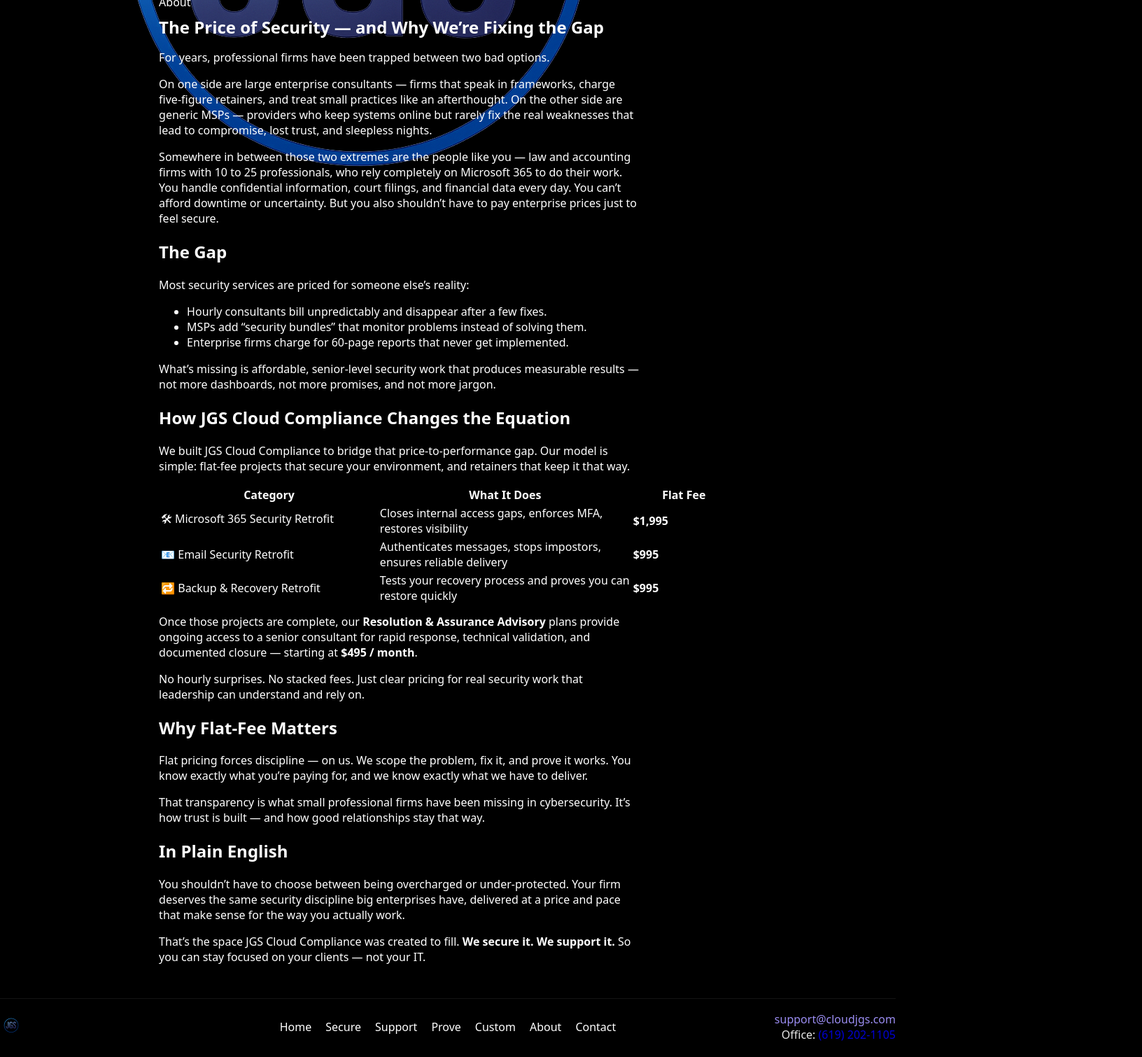
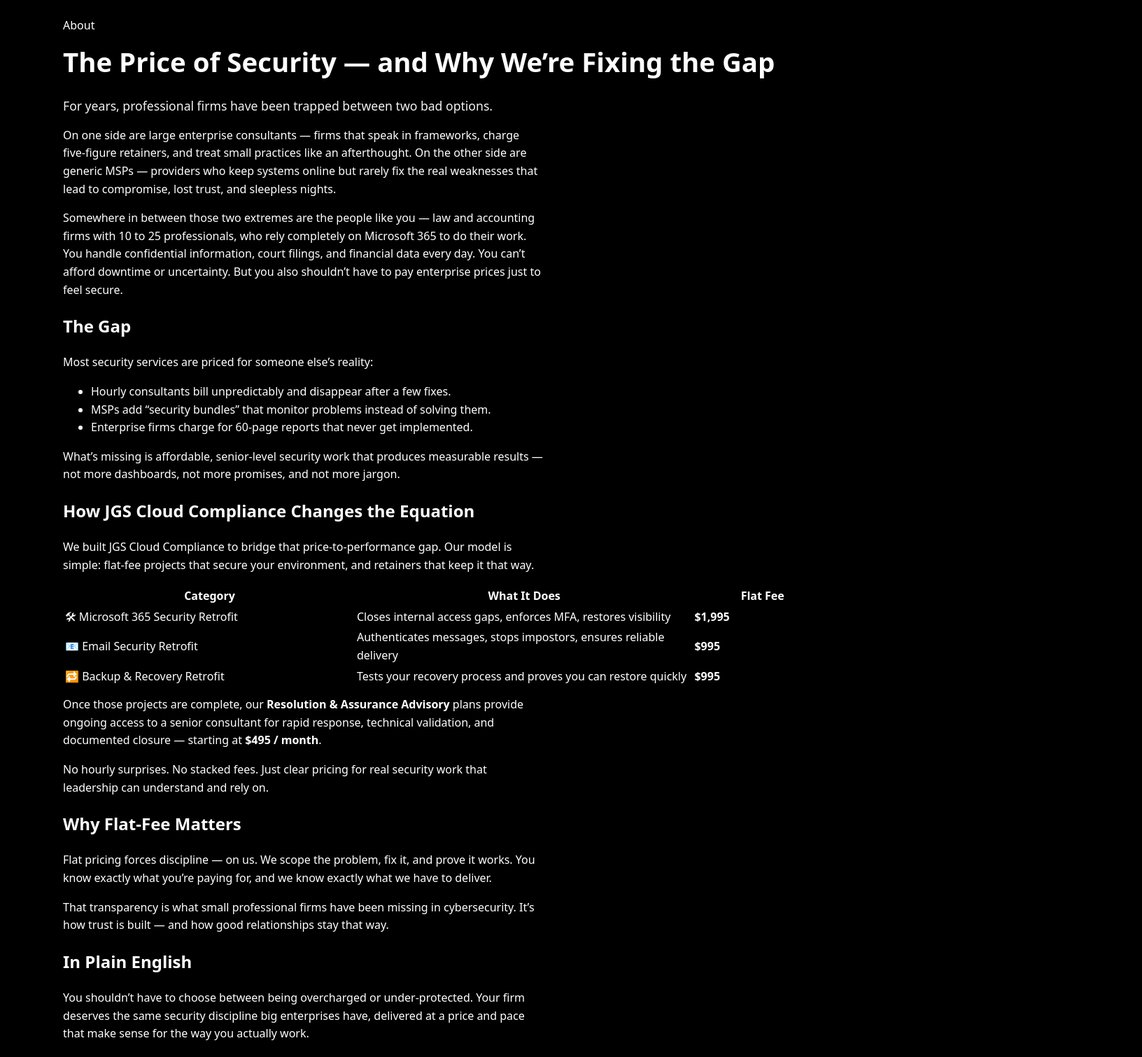
Before and after one commit to jspears80/jgs, a Next.js app: page /about in a window 1280 px wide. Shown: the part 120-1630 px from the top of the page at 70% size, 1632 px wide, since content can reach past the window. Built offline with nearby package versions, Linux system fonts and the light colour scheme.

Commit message:
Update globals.css

```diff
--- a/app/globals.css
+++ b/app/globals.css
@@ -1,71 +1,87 @@
-/* ===========================
-   GLOBAL BASELINE
-=========================== */
+/* =========================================================
+   GLOBAL BASE STYLES — JGS Cloud Compliance v2025.11
+   Clean, consistent baseline across all pages.
+========================================================= */
+
+/* ---------- RESET & BASE ---------- */
+*,
+*::before,
+*::after {
+  box-sizing: border-box;
+}
+
 html,
 body {
-  height: 100%;
   margin: 0;
   padding: 0;
+  height: 100%;
   background-color: #000;
   color: #fff;
-  font-family: system-ui, sans-serif;
+  font-family: system-ui, -apple-system, "Segoe UI", Roboto, Helvetica, Arial,
+    sans-serif;
+  line-height: 1.6;
+  scroll-behavior: smooth;
 }
 
-/* ===========================
-   HEADER / FOOTER HEIGHT LOCKS
-=========================== */
+a {
+  color: #9b8df2;
+  text-decoration: none;
+  transition: opacity 0.2s ease;
+}
+
+a:hover {
+  opacity: 0.8;
+}
+
+img {
+  display: block;
+  max-width: 100%;
+  height: auto;
+}
+
+/* ---------- CONTAINERS ---------- */
+.container {
+  width: 100%;
+  max-width: 1100px;
+  margin: 0 auto;
+  padding: 0 1.25rem;
+}
+
+.section {
+  width: 100%;
+  padding: 2rem 0;
+}
+
+.page {
+  width: 100%;
+}
+
+/* =========================================================
+   HEADER
+========================================================= */
 .header {
-  --header-h: 80px;
-  height: var(--header-h);
   display: flex;
   align-items: center;
+  justify-content: center;
+  height: 80px;
+  border-bottom: 1px solid rgba(255, 255, 255, 0.08);
+  background: rgba(0, 0, 0, 0.85);
+  backdrop-filter: blur(6px);
+  position: relative;
+  z-index: 10;
 }
 
-.footer {
-  --footer-h: 80px;
-  height: var(--footer-h);
-  display: flex;
-  align-items: center;
-  border-top: 1px solid rgba(255, 255, 255, 0.08);
-  box-shadow: 0 -1px 20px rgba(0, 0, 0, 0.4);
-}
-
-/* Shared layout for header/footer rows */
-.header-row,
-.footer-row {
+.header-row {
   display: grid;
   grid-template-columns: 1fr auto 1fr;
   align-items: center;
-  gap: 1rem;
   width: 100%;
 }
 
-/* ===========================
-   MAIN SECTION HEIGHT CONTROL
-=========================== */
-.main {
-  min-height: calc(100vh - var(--header-h) - var(--footer-h));
-  display: grid;
-  align-items: center;
-  justify-content: center;
-  padding: 2rem 0;
+.brand .logo {
+  max-height: 34px;
 }
 
-/* ===========================
-   HOME GRID (Hero + Founder)
-=========================== */
-.section.home-grid {
-  display: grid;
-  grid-template-columns: 1fr 1fr;
-  align-items: center;
-  gap: 2rem;
-  min-height: calc(100vh - var(--header-h) - var(--footer-h));
-  padding: 2rem 0;
-}
-
-/* ===========================
-   NAVIGATION
-=========================== */
 .nav-links {
   display: flex;
   justify-content: center;
@@ -74,10 +90,8 @@ body {
 }
 
 .nav-links a {
+  font-weight: 500;
   color: #fff;
-  text-decoration: none;
-  font-weight: 500;
-  transition: color 0.2s ease;
 }
 
 .nav-links a:hover,
@@ -89,61 +103,280 @@ body {
   text-align: right;
 }
 
-/* ===========================
-   FOOTER ALIGNMENT
-=========================== */
+.btn {
+  display: inline-block;
+  font-weight: 600;
+  background: rgba(255, 255, 255, 0.08);
+  color: #fff;
+  border-radius: 6px;
+  padding: 0.5rem 0.9rem;
+  transition: background 0.2s ease;
+}
+
+.btn:hover {
+  background: rgba(255, 255, 255, 0.15);
+}
+
+.btn-cta {
+  background: #9b8df2;
+  color: #000;
+}
+
+.btn-cta:hover {
+  background: #b6aaf8;
+}
+
+/* =========================================================
+   MAIN
+========================================================= */
+.main {
+  min-height: 60vh;
+  padding: 2rem 0 4rem;
+}
+
+/* =========================================================
+   FOOTER
+========================================================= */
+.footer {
+  display: flex;
+  align-items: center;
+  justify-content: center;
+  height: 80px;
+  border-top: 1px solid rgba(255, 255, 255, 0.08);
+  background: rgba(0, 0, 0, 0.85);
+  backdrop-filter: blur(6px);
+}
+
+.footer-row,
+.footer-grid {
+  display: grid;
+  grid-template-columns: 1fr auto 1fr;
+  align-items: center;
+  width: 100%;
+}
+
 .footer .logo {
-  max-height: 32px;
+  max-height: 34px;
 }
 
 .footer-contact {
   text-align: right;
 }
 
-.footer-link {
+.footer-contact a {
+  display: block;
   color: #9b8df2;
-  text-decoration: none;
 }
 
-.footer-link:hover {
-  opacity: 0.8;
+/* =========================================================
+   HOMEPAGE — Hero / Proof Grid / Founder
+========================================================= */
+.home-grid {
+  display: grid;
+  grid-template-columns: 1fr 1fr;
+  align-items: center;
+  gap: 3rem;
+  padding: 2rem 0;
 }
 
-/* ===========================
-   HERO / GRID REFINEMENTS
-=========================== */
 .hero {
+  font-size: 2.4rem;
+  font-weight: 700;
   margin: 0.5rem 0;
 }
 
+.subhero {
+  font-size: 1.25rem;
+  font-weight: 500;
+  opacity: 0.9;
+  margin-bottom: 1rem;
+}
+
+.lead {
+  font-size: 1.1rem;
+  opacity: 0.95;
+  margin-bottom: 1rem;
+}
+
 .proofgrid {
-  margin-top: 1rem;
   display: grid;
-  grid-template-columns: repeat(2, 1fr);
+  grid-template-columns: 1fr 1fr;
   gap: 1rem;
+  margin-top: 1.5rem;
+}
+
+.proofgrid div {
+  background: rgba(255, 255, 255, 0.03);
+  padding: 0.75rem 1rem;
+  border-radius: 8px;
+  font-size: 0.95rem;
 }
 
 .cta-band {
-  margin-top: 1.5rem;
+  margin-top: 2rem;
+  text-align: center;
+  background: rgba(255, 255, 255, 0.03);
+  padding: 1rem;
+  border-radius: 8px;
 }
 
-/* ===========================
-   RESPONSIVE BREAKPOINTS
-=========================== */
+/* =========================================================
+   SERVICE PAGES (Secure / Support / Prove / Custom)
+========================================================= */
+.page.service-grid,
+.page.secure-grid {
+  display: flex;
+  flex-direction: column;
+  gap: 2.5rem;
+  max-width: 920px;
+  margin: 0 auto;
+  padding: 2rem 0 4rem;
+  line-height: 1.6;
+}
+
+.hero-block {
+  text-align: left;
+}
+
+.hero-block .hero {
+  font-size: 2.25rem;
+  font-weight: 700;
+  margin-bottom: 0.75rem;
+}
+
+.hero-block .subhero {
+  font-size: 1.25rem;
+  font-weight: 500;
+  opacity: 0.9;
+  margin-bottom: 1.25rem;
+}
+
+.hero-block .lead {
+  font-size: 1.1rem;
+  font-weight: 500;
+  color: #9b8df2;
+  margin-bottom: 1rem;
+}
+
+.hero-block .body-text {
+  margin-bottom: 1rem;
+  opacity: 0.95;
+  max-width: 68ch;
+}
+
+.hero-block .price {
+  font-size: 1.1rem;
+  font-weight: 600;
+  color: #fff;
+  background: rgba(255, 255, 255, 0.05);
+  padding: 0.5rem 0.75rem;
+  border-radius: 8px;
+  display: inline-block;
+}
+
+.divider {
+  width: 100%;
+  height: 1px;
+  background: rgba(255, 255, 255, 0.08);
+  margin: 1.75rem 0;
+  border: none;
+}
+
+.business-value h2,
+.deliverables h2 {
+  font-size: 1.5rem;
+  font-weight: 600;
+  margin-bottom: 1rem;
+}
+
+.value-list {
+  list-style: none;
+  padding: 0;
+  display: grid;
+  gap: 1.25rem;
+}
+
+.value-list li {
+  background: rgba(255, 255, 255, 0.03);
+  border-radius: 8px;
+  padding: 0.75rem 1rem;
+  transition: background 0.2s ease;
+}
+
+.value-list li:hover {
+  background: rgba(255, 255, 255, 0.05);
+}
+
+.deliverables {
+  display: flex;
+  flex-direction: column;
+  gap: 1.5rem;
+}
+
+.deliverable h3 {
+  font-size: 1.15rem;
+  font-weight: 600;
+  color: #9b8df2;
+  margin-bottom: 0.25rem;
+}
+
+.deliverable p {
+  margin: 0;
+  opacity: 0.95;
+  max-width: 68ch;
+}
+
+.service-cta {
+  text-align: center;
+  padding-top: 2rem;
+}
+
+.service-cta p {
+  font-size: 1.1rem;
+  opacity: 0.95;
+}
+
+/* =========================================================
+   RESPONSIVE ADJUSTMENTS
+========================================================= */
 @media (max-width: 960px) {
-  .section.home-grid {
+  .home-grid {
     grid-template-columns: 1fr;
+    gap: 2rem;
+  }
+
+  .proofgrid {
+    grid-template-columns: 1fr;
+  }
+
+  .header-row,
+  .footer-grid {
+    grid-template-columns: 1fr;
+    text-align: center;
+    gap: 1rem;
+  }
+
+  .footer-contact {
+    margin-top: 1rem;
     text-align: center;
   }
 
-  .header-row,
-  .footer-row {
-    grid-template-columns: 1fr auto;
+  .hero {
+    font-size: 2rem;
   }
 
-  .footer-contact {
-    text-align: left;
-    margin-top: 1rem;
+  .hero-block .hero {
+    font-size: 1.85rem;
+  }
+
+  .page.service-grid {
+    padding: 1.5rem 1rem 3rem;
+  }
+}
+
+@media (max-width: 600px) {
+  .nav-right {
+    display: none;
   }
 
   .nav-links {
@@ -151,24 +384,22 @@ body {
     gap: 0.75rem;
   }
 
-  .main {
+  .footer {
+    height: auto;
     padding: 1rem 0;
   }
-}
 
-@media (max-width: 600px) {
-  .nav-right {
-    display: none; /* hide CTA on narrow mobile to preserve space */
-  }
-
-  .header-row,
-  .footer-row {
+  .footer-row,
+  .footer-grid {
     grid-template-columns: 1fr;
-    text-align: center;
     gap: 1rem;
   }
 
   .footer-contact {
     text-align: center;
   }
+
+  .service-cta {
+    padding-top: 1.5rem;
+  }
 }
```
